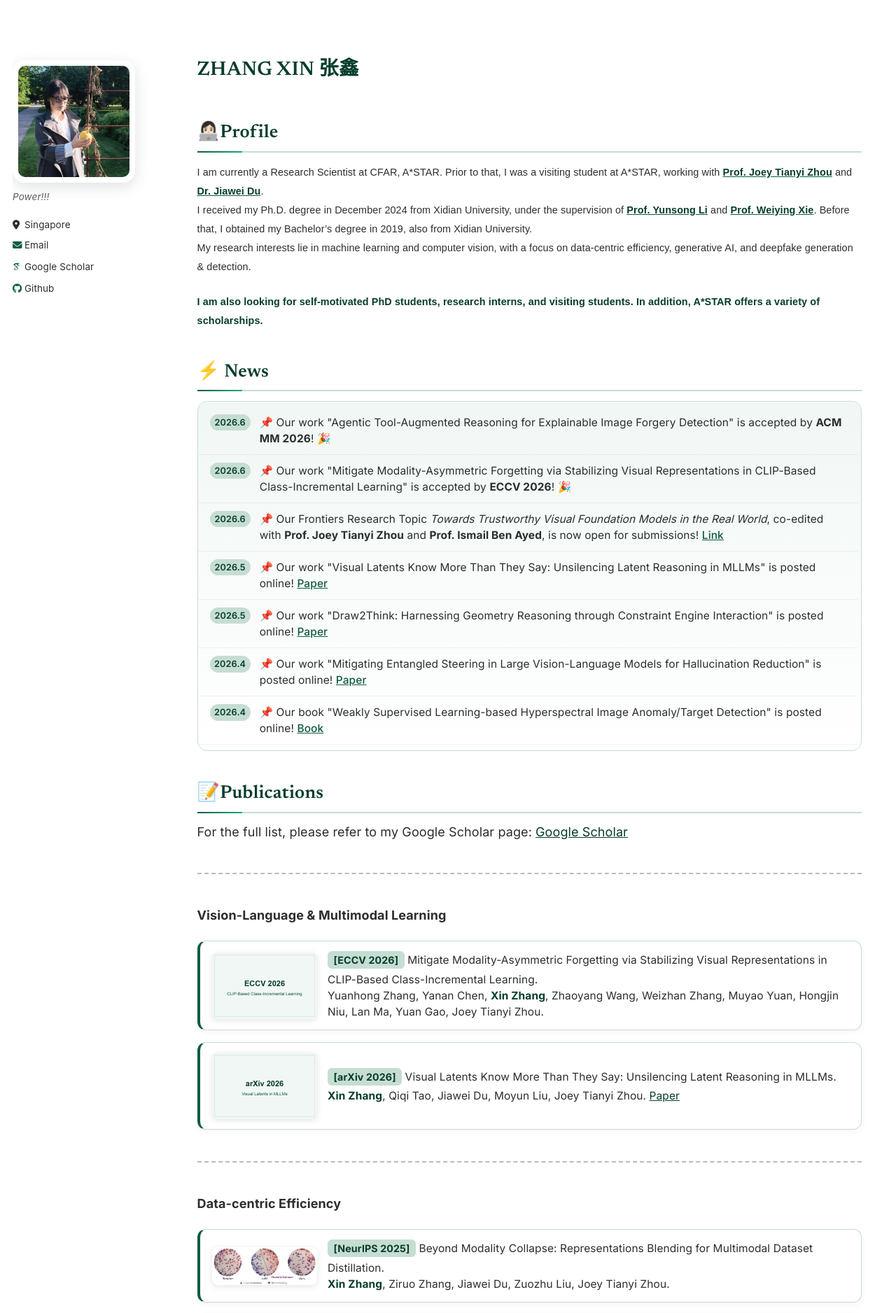
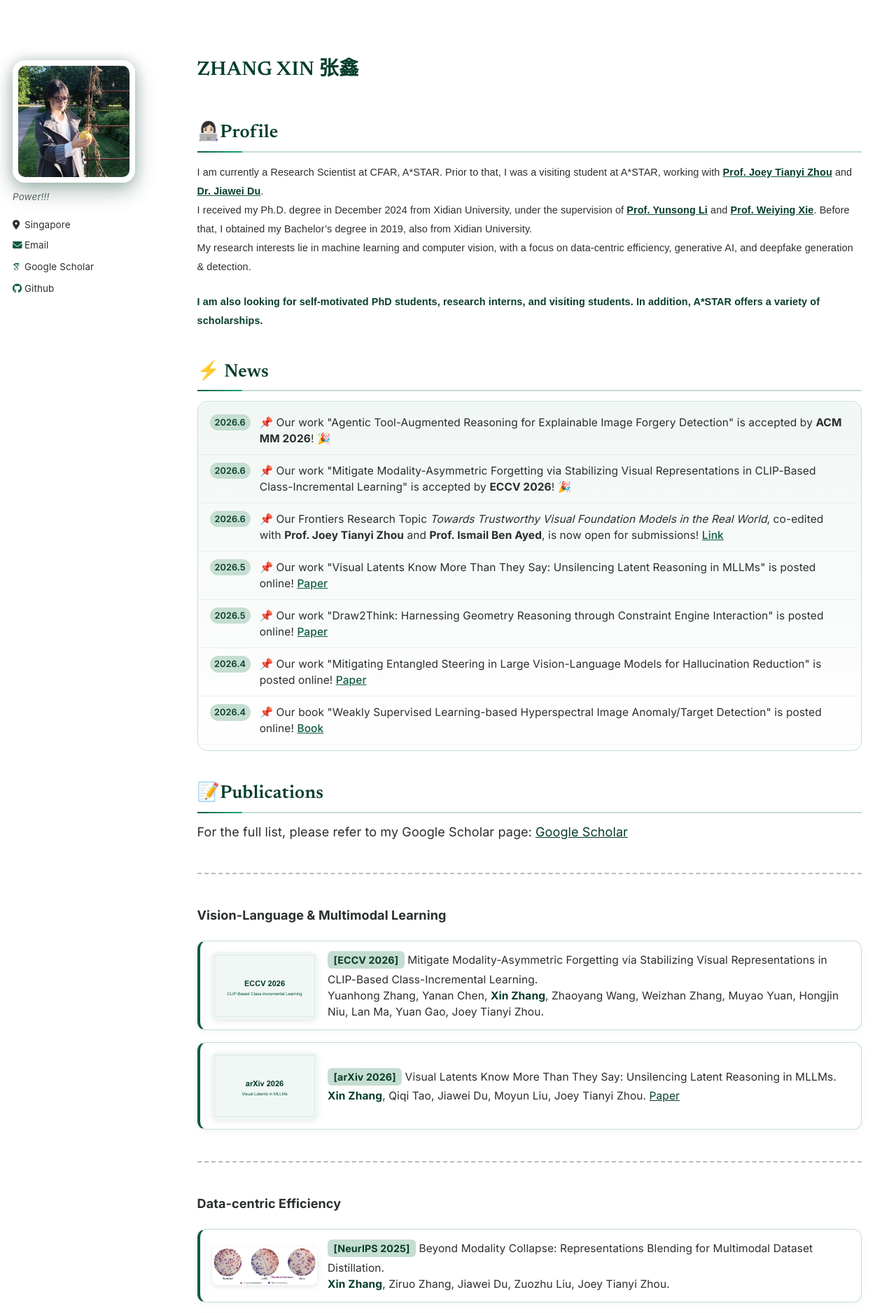
Before and after one commit to zhangxin-xd/zhangxin-xd.github.io, a Jekyll site: the page built from _pages/about.md, in a window 1280 px wide. Shown: the top 1876 px of the page at 70% size. Built offline with Jekyll 4.4.1, drawn with Linux system fonts in a browser that asks for light colours; some web fonts are replaced; a style sheet for code colours, icons or effects is not loaded.

Commit message:
Deepen the avatar drop shadow and stop the sidebar clipping it
The sidebar carries overflow-y: auto for sticky scrolling, which cut the
avatar's shadow off flush against the box edge. Drop the clipping (the
sidebar is short) and use a two-layer shadow: an un-offset halo so it
reads on the left and right, plus an offset layer for depth.

Co-Authored-By: Claude Opus 5 <noreply@anthropic.com>

```diff
--- a/_sass/_custom.scss
+++ b/_sass/_custom.scss
@@ -88,18 +88,30 @@ $c-page-max: 1320px;
 .author__name { display: none; }
 
 /* --- Sidebar author profile ------------------------------------------- */
+// The theme gives .sidebar `overflow-y: auto` (to scroll a tall sticky
+// sidebar), which clips the avatar's drop shadow flush against the box edge —
+// the shadow only read on the bottom. This sidebar is short (avatar + a few
+// links), so drop the clipping instead of padding the box, which would eat
+// into the avatar's width.
+.sidebar,
+.sidebar.sticky {
+  overflow: visible;
+}
+
 .author__avatar {
   img {
     border-radius: 18px;
     border: 3px solid #fff;
-    // Soft, even drop shadow only — no crisp ring (the previous 2px tint ring
-    // showed as a hard purple line along the avatar's edges).
-    box-shadow: 0 6px 20px rgba($c-accent-deep, 0.14);
+    // Two layers, no crisp ring: an un-offset halo so the shadow is visible on
+    // the left and right as well, plus an offset layer that carries the depth.
+    box-shadow: 0 0 18px rgba($c-accent-deep, 0.20),
+                0 12px 30px rgba($c-accent-deep, 0.32);
     transition: transform 0.25s ease, box-shadow 0.25s ease;
 
     &:hover {
       transform: translateY(-3px) scale(1.01);
-      box-shadow: 0 12px 28px rgba($c-accent-deep, 0.22);
+      box-shadow: 0 0 24px rgba($c-accent-deep, 0.26),
+                  0 18px 42px rgba($c-accent-deep, 0.42);
     }
   }
 }
```
